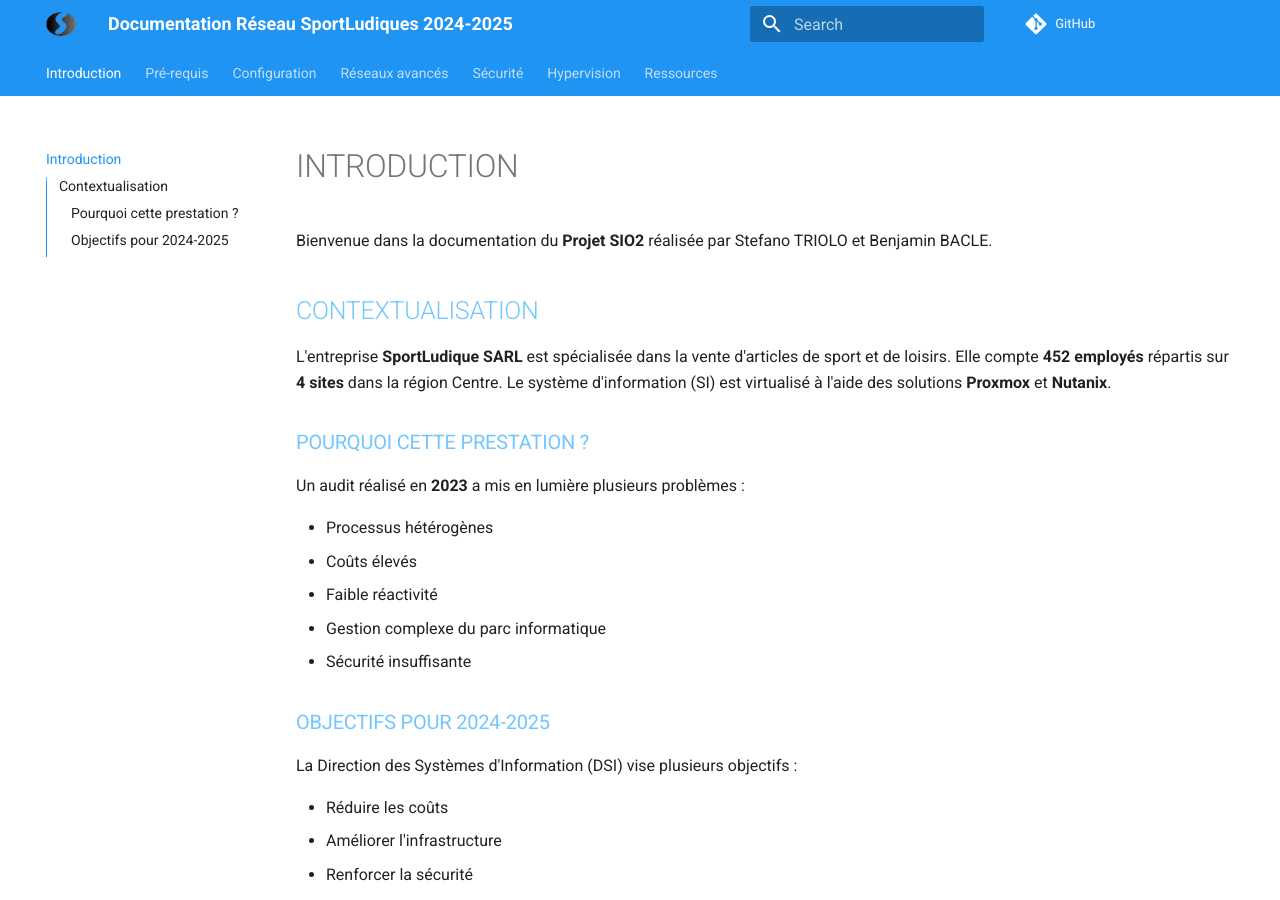
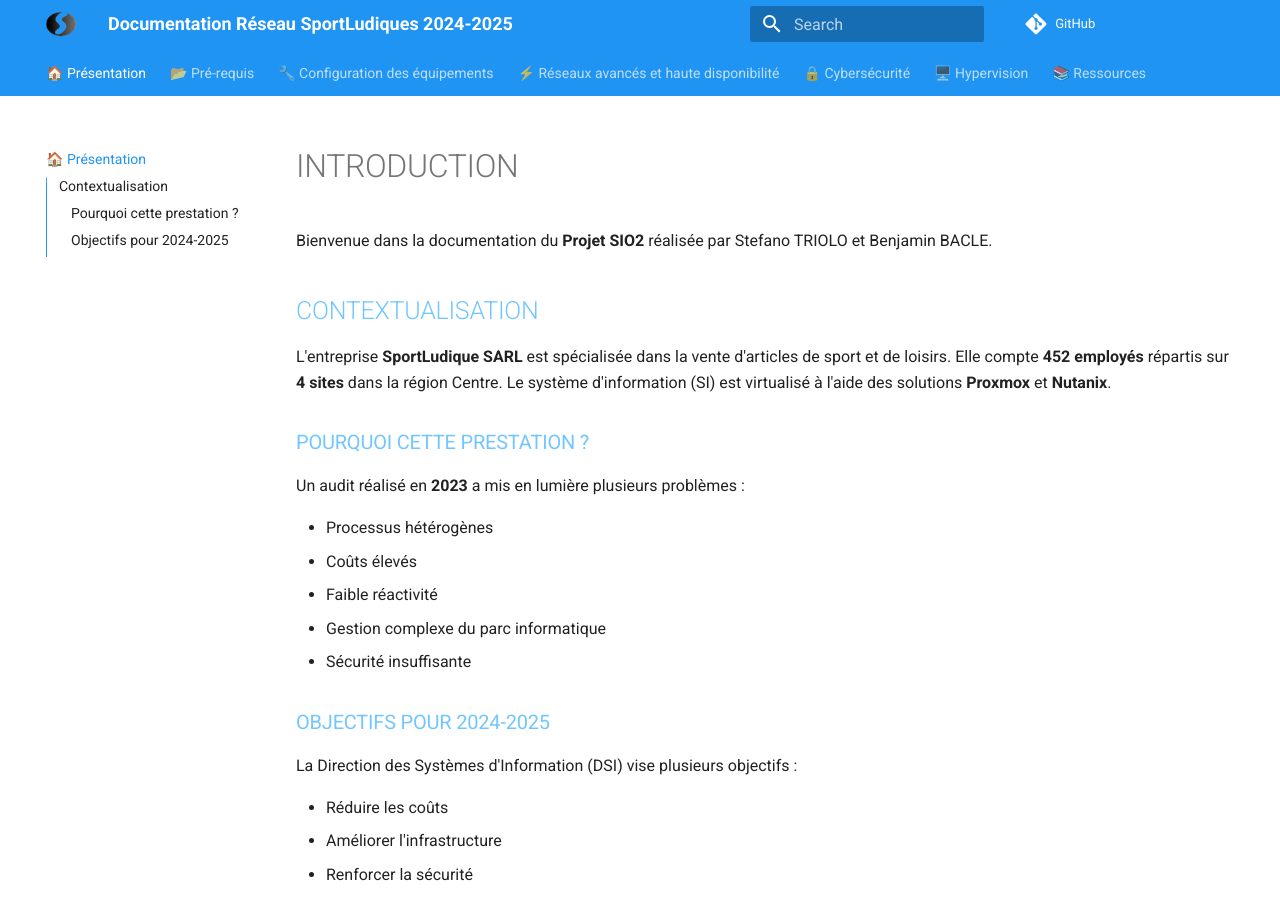
Before and after one commit to Stefanotr/projetsiotours, an MkDocs documentation site: the page built from docs/index.md, in a window 1280 px wide and 900 px high. Built offline with MkDocs 1.6.1 and Material for MkDocs 9.7.7, drawn with Linux system fonts in a browser that asks for light colours; comment, search, counter and statistics services are not loaded; some of the changed lines change nothing that is shown.

Commit message:
Maj générale du 10/12/2024 a 14:19

```diff
--- a/mkdocs.yml
+++ b/mkdocs.yml
@@ -48,29 +48,29 @@
       minify_html: true
 
 nav:
-  - Introduction: index.md
-  - Pré-requis:
-      - "OneDrive sous Linux Mint": Prérequie/onedrive-mint.md
-      - "Configuration LVM": Prérequie/lvmseeting.md
-      - "SSH et RDP": Prérequie/ssh-rdp.md
-  - Configuration:
-      - "Gateway AD": Configuration-de-base/gatewayad.md
-      - "Gateway FI": Configuration-de-base/gatewayfi.md
-      - "Switch Core": Configuration-de-base/switch-core.md
-      - "Switch Distribution": Configuration-de-base/switch-distribution.md
-      - "Serveurs": Configuration-de-base/serveurs.md
-  - "Réseaux avancés":
-      - "CARP": Haute-disponibilité/carp.md
-      - "HSRP": Haute-disponibilité/hsrp.md
-      - "LACP": Haute-disponibilité/lacp.md
-      - "IP SLA": Haute-disponibilité/rulesipsla.md
-  - Sécurité:
-      - "HTTPS": Secu/https.md
-  - Hypervision:
-      - "Docker": Hypervision/dockernode.md
-      - "Proxmox": Hypervision/proxmox.md
-      - "Stockage ISO": Hypervision/storagepxiso.md
-      - "ZFS sur Proxmox": Hypervision/zfsproxmox.md
-  - Ressources:
-      - "Images": assets/images/
-      - "CSS personnalisé": assets/styles/custom.css
+  - 🏠 Présentation: index.md
+  - 📂 Pré-requis:
+      - 💻 Installation de OneDrive sur Linux Mint: Prérequie/onedrive-mint.md
+      - 🖥️ Accès à Distance (SSH et RDP): Prérequie/ssh-rdp.md
+      - 💾 Configuration LVM: Prérequie/lvmseeting.md
+  - 🔧 Configuration des équipements:
+      - 🔌 Switch Coeur: Configuration-de-base/switch-core.md
+      - 🖧 Switch de Distribution: Configuration-de-base/switch-distribution.md
+      - 🌐 Routeur Fibre: Configuration-de-base/gatewayfi.md
+      - 📡 Routeur ADSL: Configuration-de-base/gatewayad.md
+      - 🖥️ Configuration des Serveurs: Configuration-de-base/serveurs.md
+  - ⚡ Réseaux avancés et haute disponibilité:
+      - 🔄 HSRP: Haute-disponibilité/hsrp.md
+      - ⚙️ IP SLA: Haute-disponibilité/rulesipsla.md
+      - 🔗 Interface LACP sur Cisco: Haute-disponibilité/lacp.md
+      - 🛡️ Configuration CARP: Haute-disponibilité/carp.md
+  - 🔒 Cybersécurité:
+      - 🔐 HTTPS: Secu/https.md
+  - 🖥️ Hypervision:
+      - 🐳 Gestion des conteneurs avec Docker: Hypervision/dockernode.md
+      - 🖥️ Installation de Proxmox sur Debian 12: Hypervision/proxmox.md
+      - 💾 Gestion du stockage ISO: Hypervision/storagepxiso.md
+      - 🗂️ Création d'un pool ZFS dans Proxmox: Hypervision/zfsproxmox.md
+  - 📚 Ressources:
+      - 🖼️ Images: assets/images/
+      - 🎨 CSS personnalisé: assets/styles/custom.css
```
